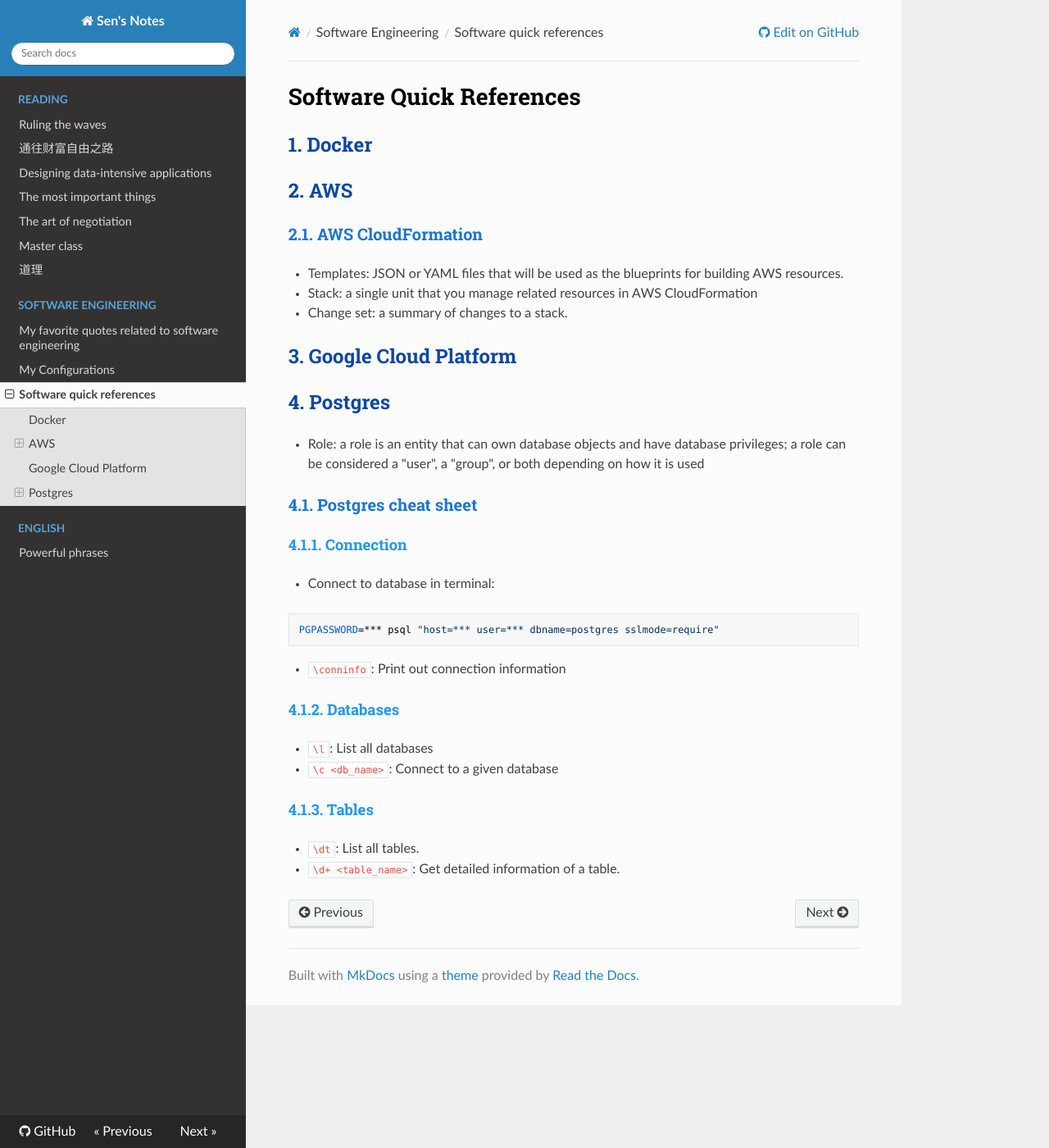
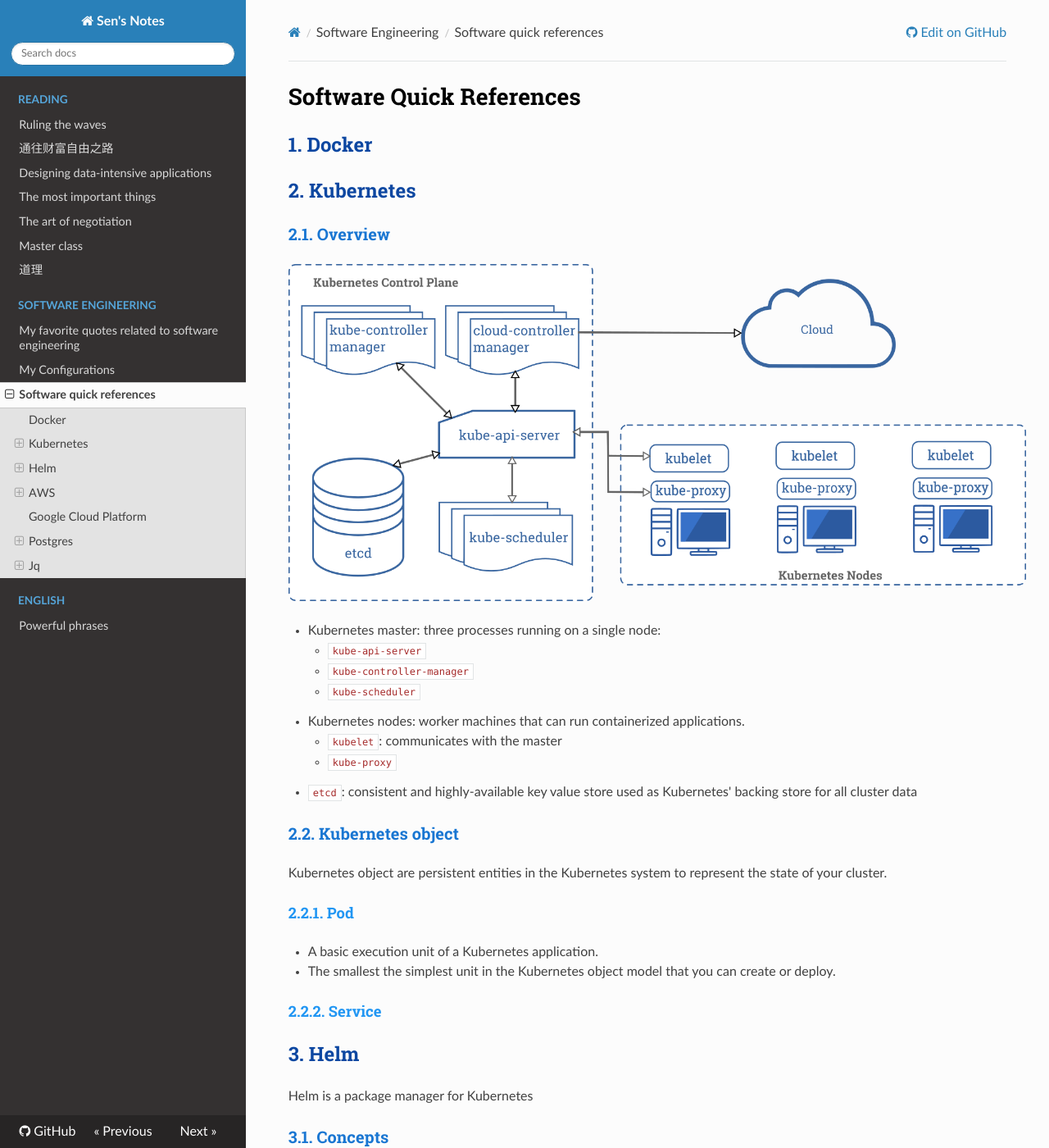
Before and after one commit to slinjhu/notes, an MkDocs documentation site: the page built from docs/software/quick-ref.md, in a window 1280 px wide and 1400 px high. Shown: the whole window at 82% size. Built offline with MkDocs 1.6.1, drawn with Linux system fonts in a browser that asks for light colours; nearby versions of some CDN libraries; some of the changed text lies outside the part shown.

Commit message:
Added notes on Kubernetes

````diff
--- a/docs/software/quick-ref.md
+++ b/docs/software/quick-ref.md
@@ -1,12 +1,55 @@
 # Software Quick References
 
 ## Docker
+
+## Kubernetes
+### Overview
+![Kubernetes Architecture](/img/components-of-kubernetes.png)
+
+- Kubernetes master: three processes running on a single node:
+    - `kube-api-server`
+    - `kube-controller-manager`
+    - `kube-scheduler`
+- Kubernetes nodes: worker machines that can run containerized applications.
+    - `kubelet`: communicates with the master
+    - `kube-proxy`
+- `etcd`: consistent and highly-available key value store used as Kubernetes' backing store for all cluster data
+
+### Kubernetes object
+Kubernetes object are persistent entities in the Kubernetes system to represent the state of your cluster.
+
+#### Pod
+- A basic execution unit of a Kubernetes application.
+- The smallest the simplest unit in the Kubernetes object model that you can create or deploy.
+
+
+#### Service
+
+## Helm
+Helm is a package manager for Kubernetes
+### Concepts
+- A **Chart** is a Helm package. It contains all of the resource definitions necessary to run an application inside a Kubernetes cluster.
+- A **Repository** is the place where charts can be collected and shared.
+- A **Release** is an instance of a chart running in a Kubernetes cluster.
 
 ## AWS
 ### AWS CloudFormation
 - Templates: JSON or YAML files that will be used as the blueprints for building AWS resources.
 - Stack: a single unit that you manage related resources in AWS CloudFormation
 - Change set: a summary of changes to a stack.
+
+#### AWS CloudFormation cheat sheet
+##### Stack
+- List names of activate stacks
+```
+aws cloudformation list-stacks --stack-status-filter CREATE_COMPLETE UPDATE_COMPLETE ROLLBACK_COMPLETE UPDATE_ROLLBACK_COMPLETE | jq -r '.StackSummaries | .[] | .StackName'
+```
+- Get the template used to create a stack
+```
+aws cloudformation get-template --stack-name  <stack-name> | jq -r '.TemplateBody'
+```
+
+
 
 ## Google Cloud Platform
 
@@ -15,10 +58,7 @@
 
 ### Postgres cheat sheet
 #### Connection
-- Connect to database in terminal:
-```
-PGPASSWORD=*** psql "host=*** user=*** dbname=postgres sslmode=require"
-```
+- Connect to database in terminal: `PGPASSWORD=*** psql "host=*** user=*** dbname=postgres sslmode=require"`
 - `\conninfo`: Print out connection information
 
 #### Databases
@@ -28,3 +68,23 @@ PGPASSWORD=*** psql "host=*** user=*** dbname=postgres sslmode=require"
 #### Tables
 - `\dt`: List all tables.
 - `\d+ <table_name>`: Get detailed information of a table.
+
+
+
+## Jq
+### Dealing with array
+Suppose we have json data:
+```json
+[{
+	"key": 1,
+	"value": "one"
+}, {
+	"key": 2,
+	"value": "two"
+}]
+```
+
+Description | Filter | Result
+:------------|:--------|:----------
+Convert it to an object or dict | `map({(.key|tostring): .value}) | add` | `{"1": "one","2": "two"}`
+Select a subset | `map(select(.key==1))` | `[{"key": 1, "value": "one"}]`
--- a/docs/stylesheet.css
+++ b/docs/stylesheet.css
@@ -51,3 +51,24 @@ h4:before {
     content : counter(h2,decimal) "." counter(h3,decimal) "." counter(h4,decimal) ". ";
     counter-increment : h4;
 }
+
+
+.wy-nav-content {
+    max-width: 1200px;
+}
+
+.rst-content img {
+    max-width: 900px;
+}
+
+.rst-content th, td {
+    padding: 5px;
+}
+
+.section {
+    margin-bottom: 30px;
+}
+
+.rst-content code {
+    color: brown;
+}
````
Also changed, not shown: docs/software/my-config.md (+3 -0 lines), docs/img/components-of-kubernetes.png (added).
